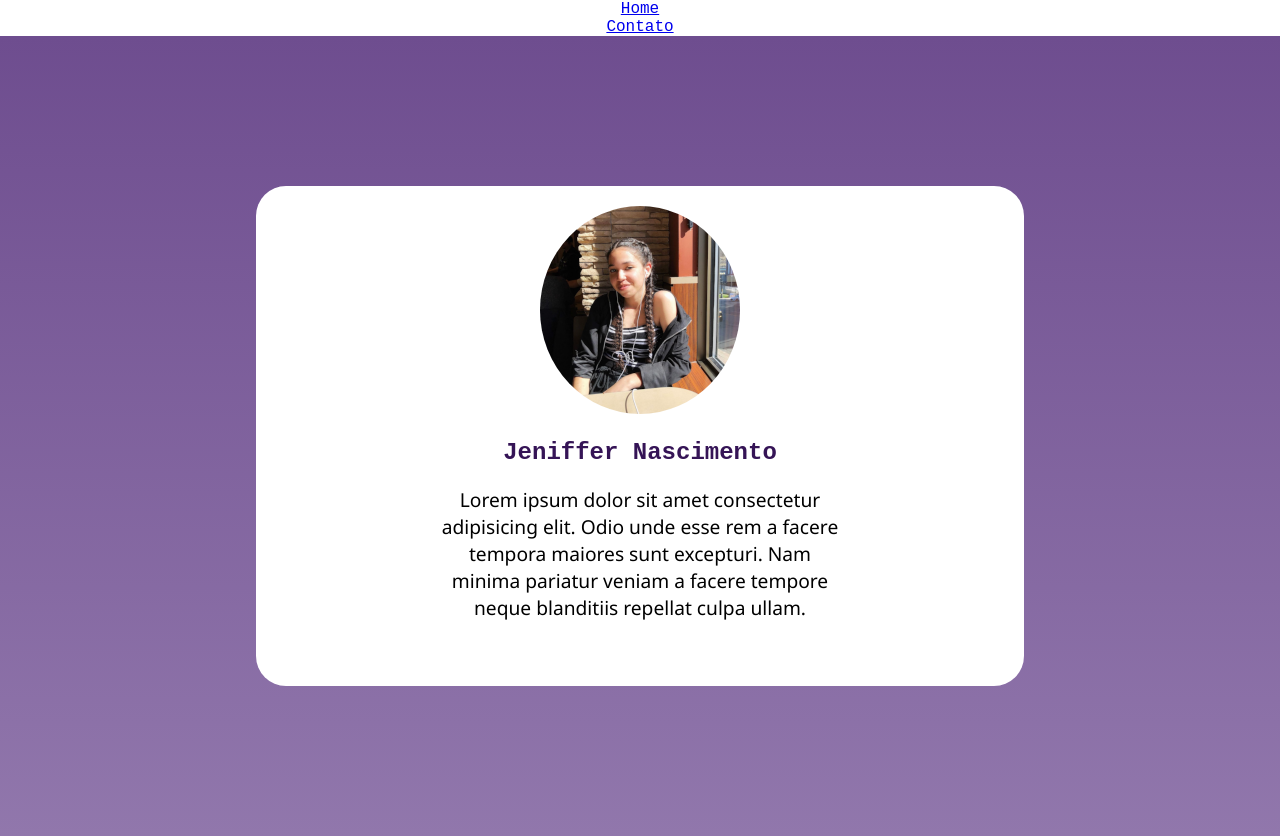
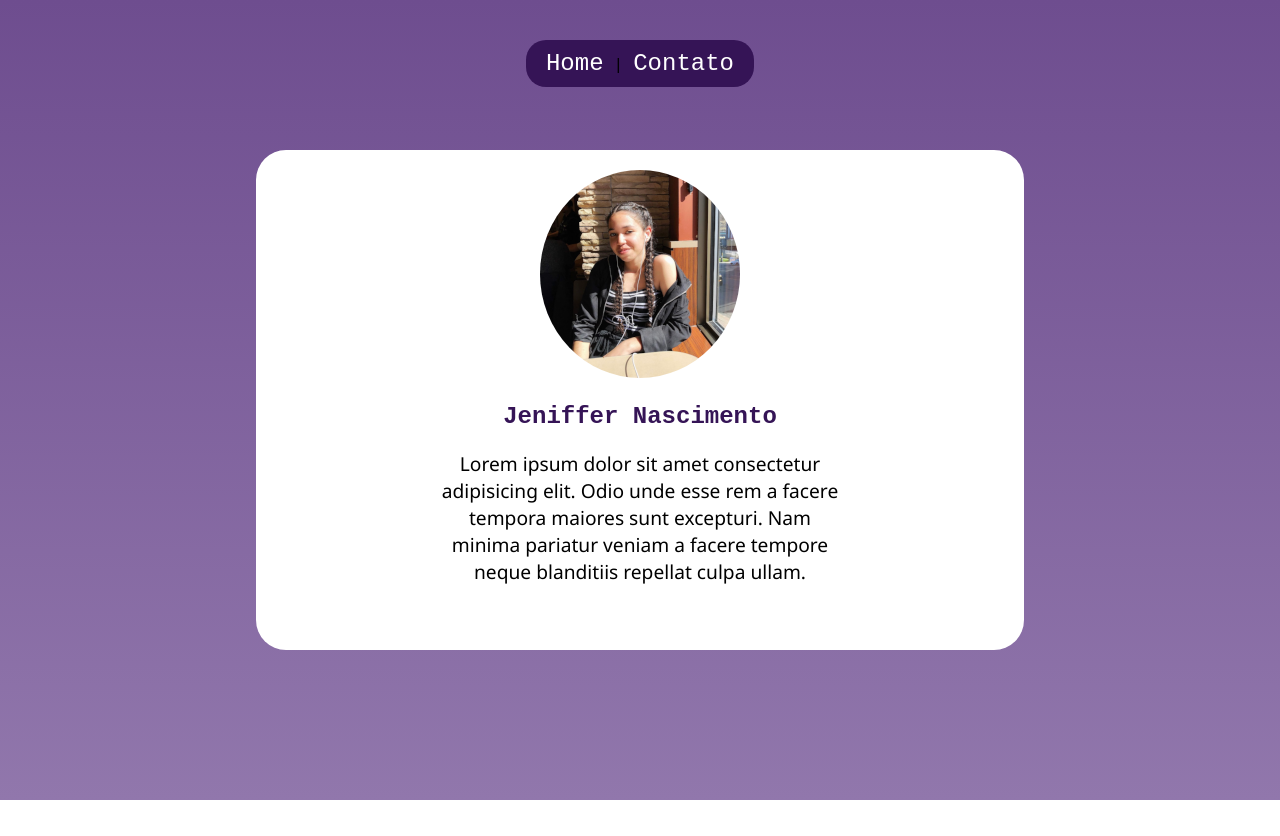
Before and after one commit to jenna428/perfil-social, a React (Create React App) app: page / in a window 1280 px wide. After the commit the page ends 800 px from the top, so only its background shows below. Built offline with nearby package versions, Linux system fonts and the light colour scheme; a web font is replaced by a local one.

Commit message:
estilo NavBar

```diff
--- a/src/App.js
+++ b/src/App.js
@@ -9,8 +9,8 @@ function App() {
   return (
     <Router>
       <div className="App">
-      <NavBar/>
         <main>
+          <NavBar/>
           <section>
             <img src={fotoPerfil} alt='foto-Jeniffer' className='perfil'/>
             <h1>Jeniffer Nascimento</h1>
--- a/src/componentes/layout/NavBar.js
+++ b/src/componentes/layout/NavBar.js
@@ -1,11 +1,12 @@
 import {Link} from 'react-router-dom'
+import styles from './NavBar.module.css'
 
 function NavBar(){
     return(
         <nav>
             <ul>
-            <li><Link to="/">Home</Link></li>
-            <li><Link to="/contato">Contato</Link></li>
+                <li><Link to="/" className={styles.item}>Home</Link></li>|
+                <li><Link to="/contato" className={styles.item}>Contato</Link></li>
             </ul>
         </nav>
     )
--- /dev/null
+++ b/src/componentes/layout/NavBar.module.css
@@ -0,0 +1,31 @@
+@charset "UTF-8";
+
+nav{
+    background-color: var(--lilas_escuro);
+    display: inline-block;
+    text-decoration: none;
+    margin-top: 40px;
+    padding: 10px;
+    border-radius: 20px;
+}
+
+ul{
+    list-style: none;
+}
+
+li{
+    display: inline;
+    padding: 10px;
+    font-size: 1.5em;
+
+}
+
+.item{
+    color: white;
+    text-decoration: none;
+    font-family: var(--fonte_titulo);
+}
+
+.item:hover{
+    color: var(--lilas_claro);
+}
```
